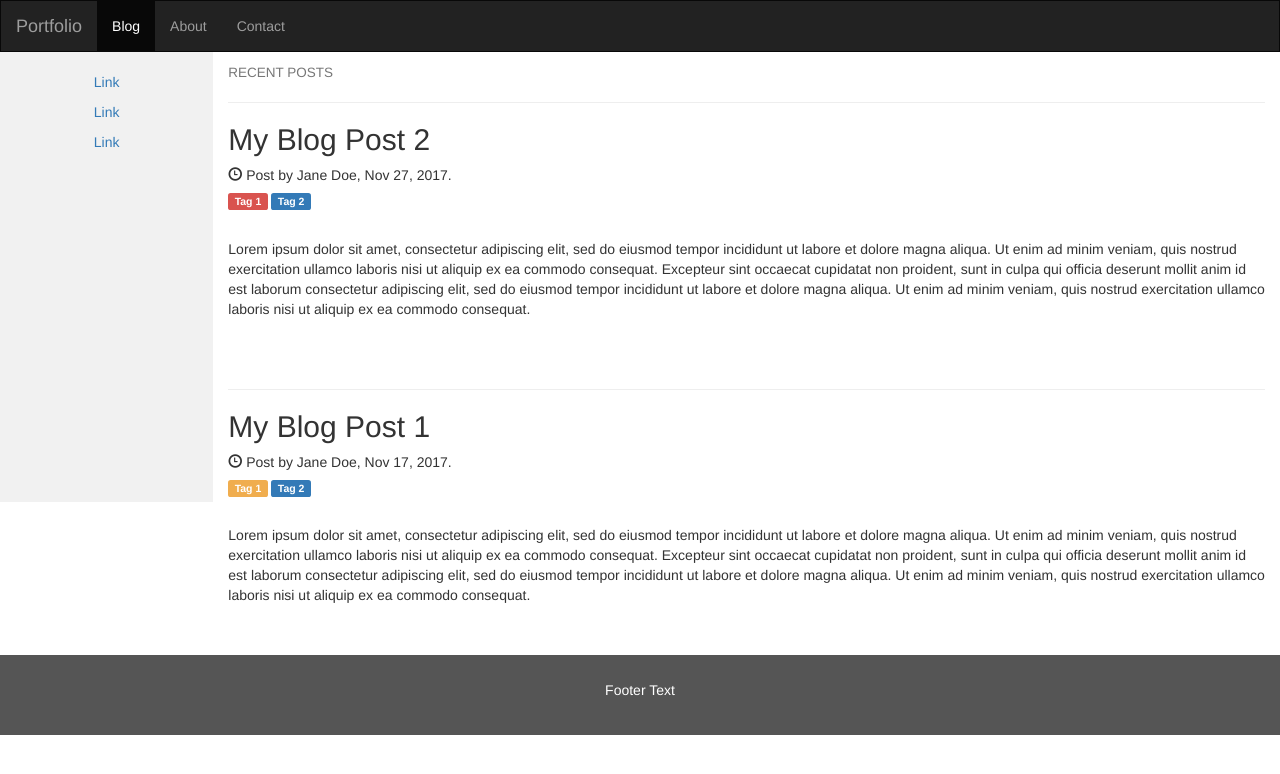
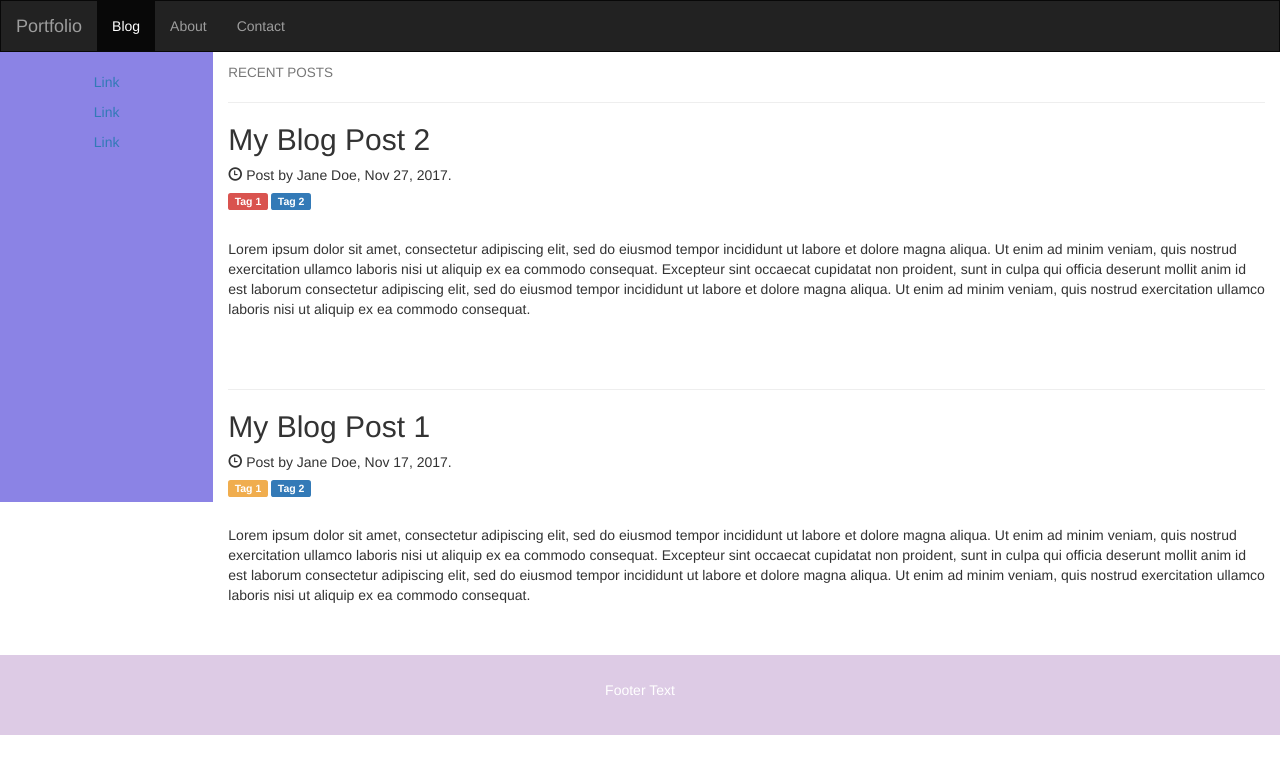
Before and after one commit to Maynase3/Beaver, a plain HTML site: page blog.html in a window 1280 px wide. Drawn offline with nearby package versions, Linux system fonts and the light colour scheme.

Commit message:
Update main.css
11/30/17 changed background colour

```diff
--- a/css/main.css
+++ b/css/main.css
@@ -6,7 +6,7 @@
 
     /* Add a gray background color and some padding to the footer */
     footer {
-      background-color: #555;
+      background-color: #ddcbe5;
       padding: 25px;
 	  color: white;
     }
@@ -17,7 +17,7 @@
     /* Set gray background color and 100% height */
     .sidenav {
       padding-top: 20px;
-      background-color: #f1f1f1;
+      background-color: #8b83e5;
       height: 100%;
     }
 
```
